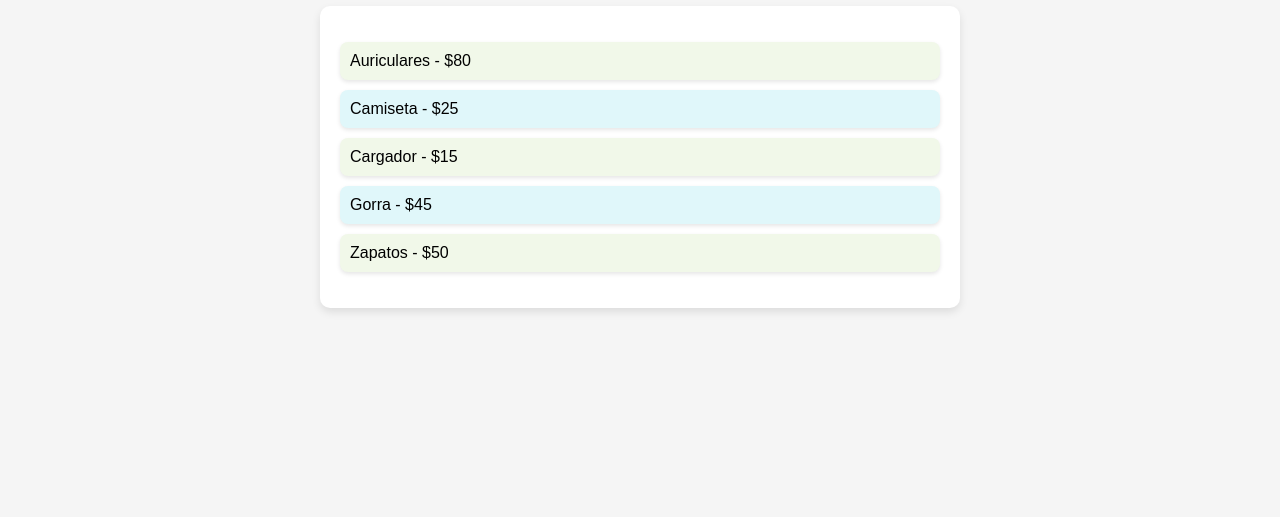
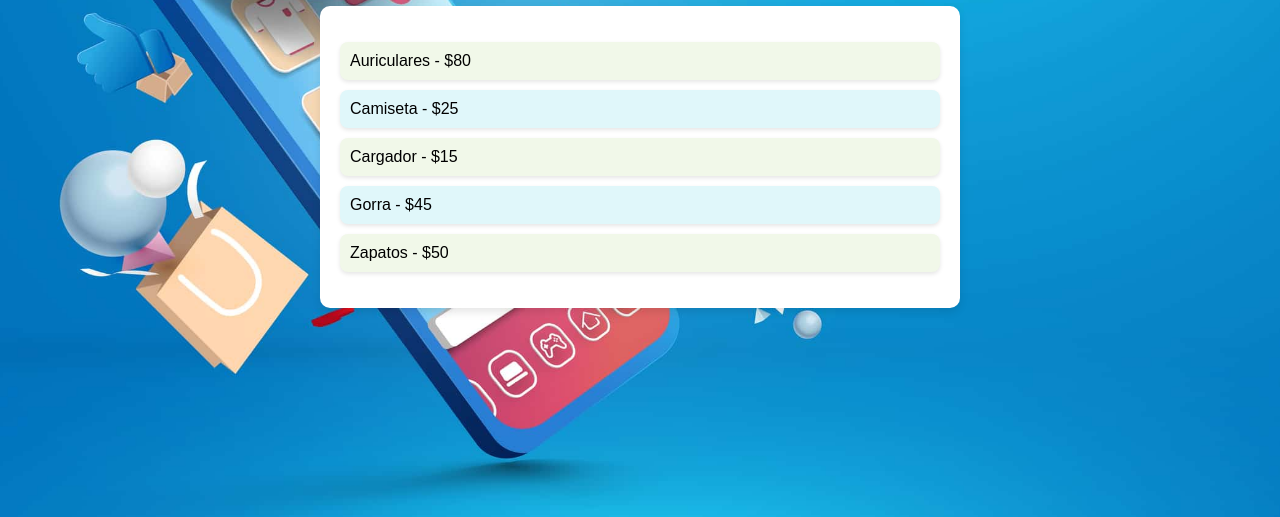
Before and after one commit to Celvy92/practica3_compras, a plain HTML site: page index.html in a window 1280 px wide. Shown: the part 283-800 px from the top of the page. Drawn offline with Linux system fonts and the light colour scheme.

Commit message:
se puso una imagen de fondo para que se viera mas bonito

```diff
--- a/style.css
+++ b/style.css
@@ -3,7 +3,10 @@ body {
     font-family: 'Arial', sans-serif;
     margin: 0;
     padding: 0;
-    background-color: #f5f5f5;
+    background-image: url('./imágenes/tienda.jpg');
+    background-size: cover;
+    background-repeat: no-repeat;
+    background-position: center;
     display: flex;
     flex-direction: column;
     align-items: center;
```
